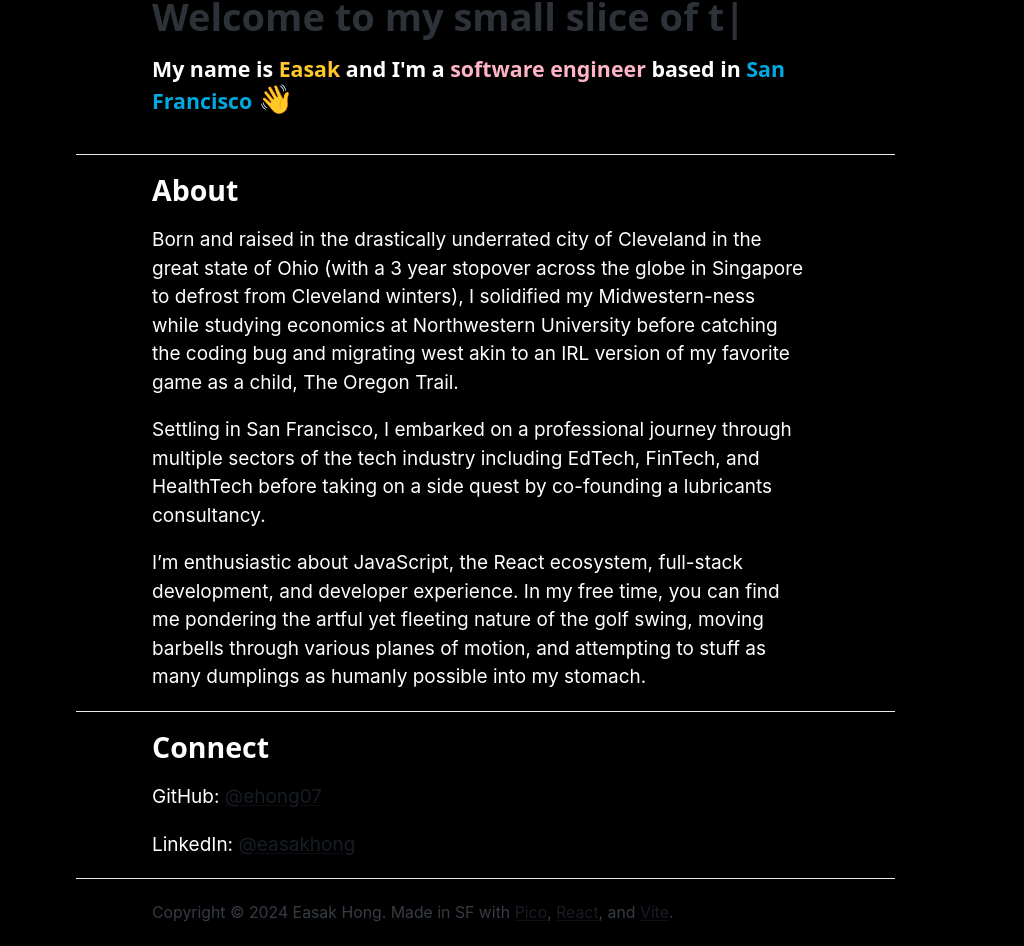
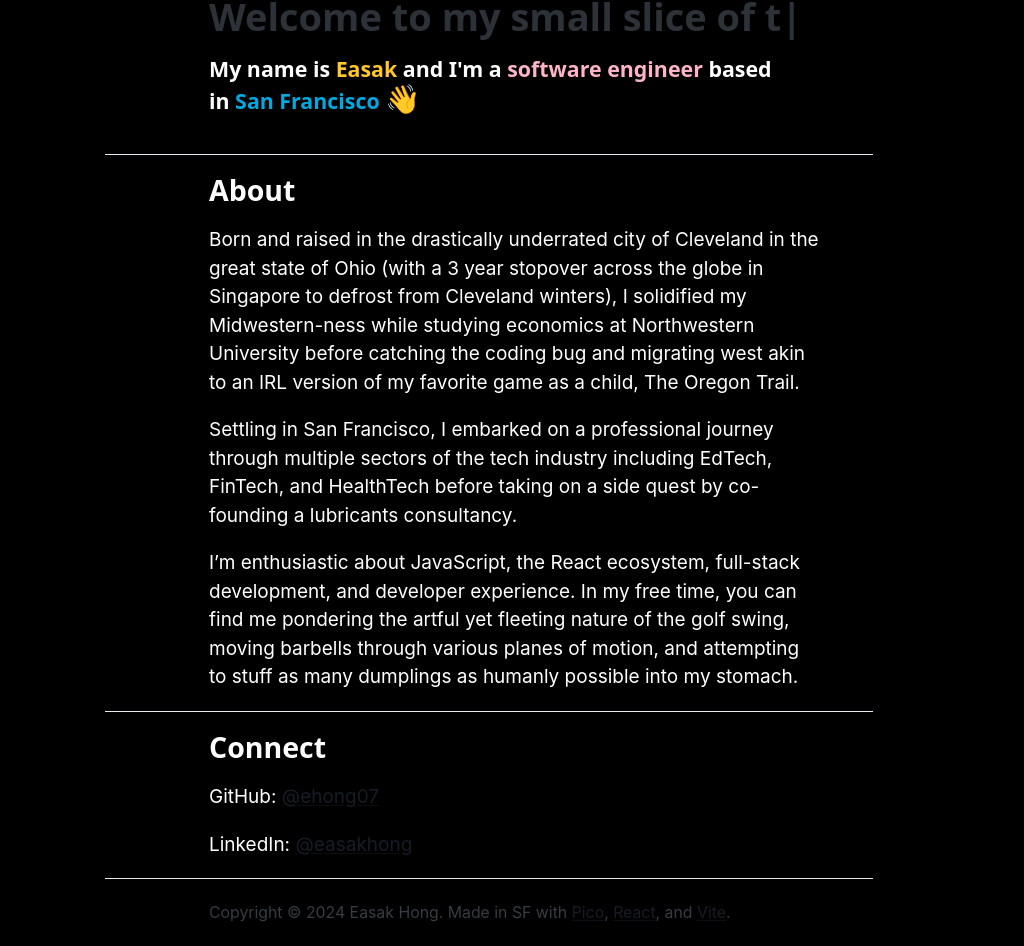
Before and after one commit to ehong07/page, a React (Vite) app in the folder app/: page / in a window 1024 px wide. Shown: the part 300-1246 px from the top of the page. Built offline with nearby package versions, Linux system fonts and the light colour scheme.

Commit message:
one more media query

```diff
--- a/app/src/App.css
+++ b/app/src/App.css
@@ -26,7 +26,7 @@
   }
 }
 
-@media screen and (min-width: 481px) and (max-width: 1024px) {
+@media screen and (min-width: 481px) and (max-width: 1023px) {
   .section {
     margin-left: 8em;
   }
@@ -37,7 +37,18 @@
   }
 }
 
-@media screen and (min-width: 1025px) and (max-width: 1440px) {
+@media screen and (min-width: 1024px) and (max-width: 1279px) {
+  .section {
+    margin-left: 11em;
+  }
+
+  .linebreak {
+    width: 75%;
+    margin-left: 5.5em;
+  }
+}
+
+@media screen and (min-width: 1280px) and (max-width: 1440px) {
   .section {
     margin-left: 14em;
   }
--- a/app/src/components/Footer.css
+++ b/app/src/components/Footer.css
@@ -8,13 +8,19 @@ footer {
   }
 }
 
-@media screen and (min-width: 481px) and (max-width: 1024px) {
+@media screen and (min-width: 481px) and (max-width: 1023px) {
   footer {
     margin-left: 8em;
   }
 }
 
-@media screen and (min-width: 1025px) and (max-width: 1440px) {
+@media screen and (min-width: 1024px) and (max-width: 1279px) {
+  footer {
+    margin-left: 11em;
+  }
+}
+
+@media screen and (min-width: 1280px) and (max-width: 1440px) {
   footer {
     margin-left: 14em;
   }
```
